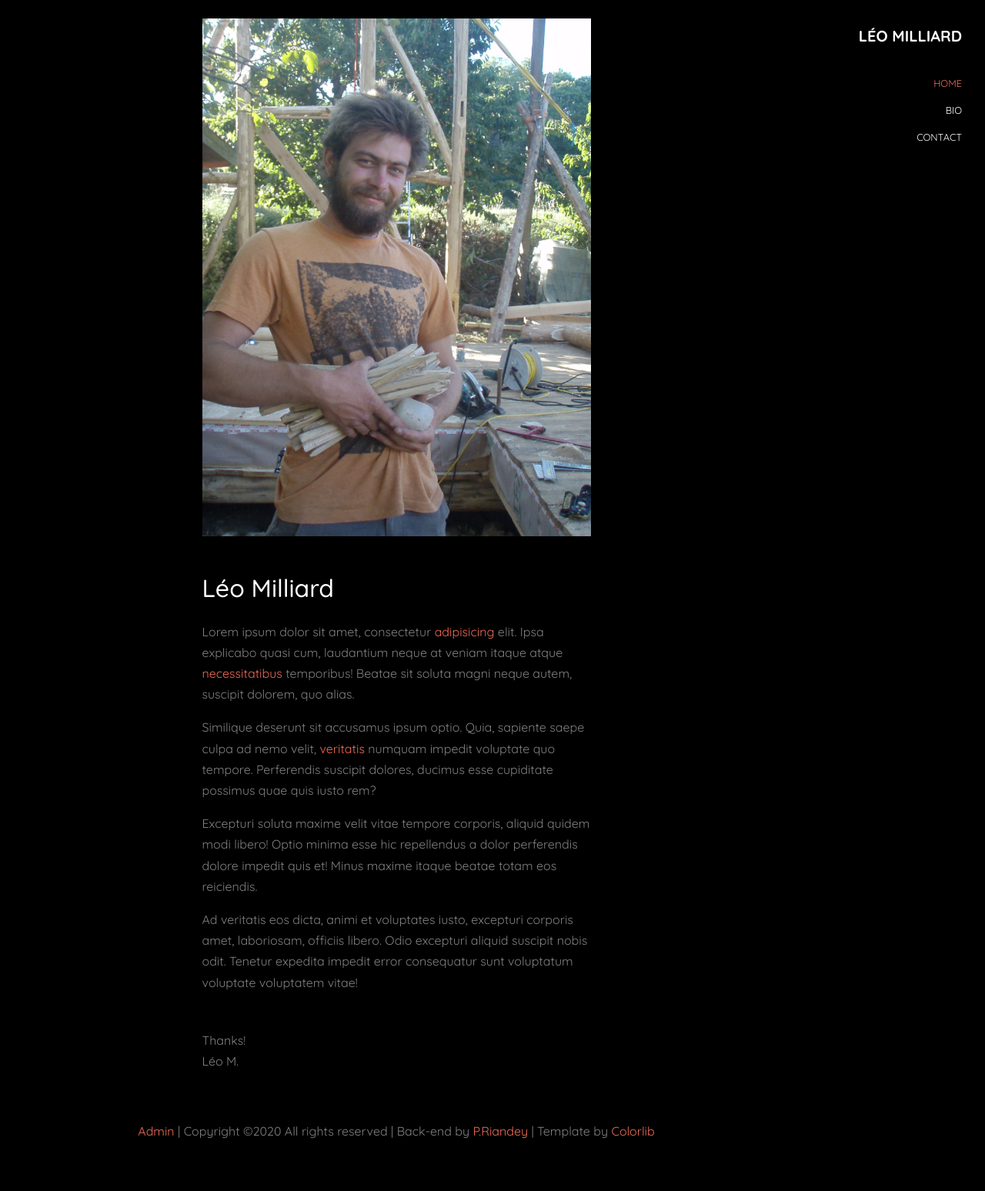
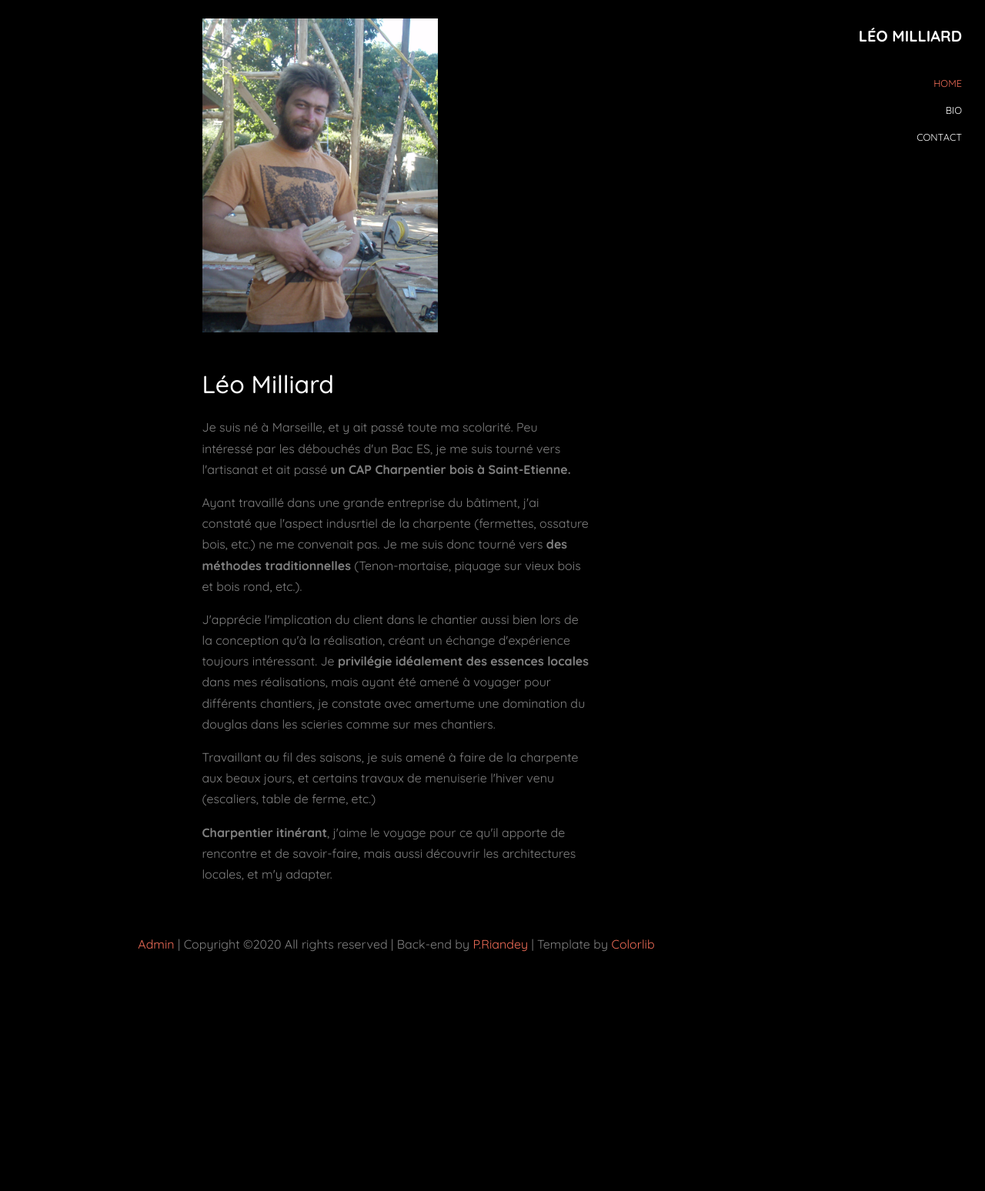
Before and after one commit to priandey/webCarpentry, a Django app: page /bio/ in a window 1280 px wide. Shown: the whole page at 77% size. After the commit the page ends 1237 px from the top, so only its background shows below. Run offline with Django 3.2, Linux system fonts and the light colour scheme; some libraries are stand-ins or nearby versions; some web fonts are replaced.

Commit message:
production fixes

```diff
--- a/webCarpentry/chantier/templates/chantier/bio.html
+++ b/webCarpentry/chantier/templates/chantier/bio.html
@@ -7,19 +7,18 @@
 
         <div class="col-md-6 pt-4">
           <figure class="mb-5" data-aos="fade-up">
-            <img src="{% static 'images/profile_picture.jpg' %}" alt="Image" class="img-fluid">
+            <img src="{% static 'images/profile_picture.jpg' %}" alt="Image" class="img-fluid" width='306px' height='408px'>
           </figure>
 
           <h2 class="text-white mb-4" data-aos="fade-up">Léo Milliard</h2>
 
           <div class="row" data-aos="fade-up">
             <div class="col-md-12">
-              <p>Lorem ipsum dolor sit amet, consectetur <a href="#">adipisicing</a> elit. Ipsa explicabo quasi cum, laudantium neque at veniam itaque atque <a href="#">necessitatibus</a> temporibus! Beatae sit soluta magni neque autem, suscipit dolorem, quo alias.</p>
-              <p>Similique deserunt sit accusamus ipsum optio. Quia, sapiente saepe culpa ad nemo velit, <a href="#">veritatis</a> numquam impedit voluptate quo tempore. Perferendis suscipit dolores, ducimus esse cupiditate possimus quae quis iusto rem?</p>
-              <p>Excepturi soluta maxime velit vitae tempore corporis, aliquid quidem modi libero! Optio minima esse hic repellendus a dolor perferendis dolore impedit quis et! Minus maxime itaque beatae totam eos reiciendis.</p>
-              <p class="mb-5">Ad veritatis eos dicta, animi et voluptates iusto, excepturi corporis amet, laboriosam, officiis libero. Odio excepturi aliquid suscipit nobis odit. Tenetur expedita impedit error consequatur sunt voluptatum voluptate voluptatem vitae!</p>
-
-              <p cass="mt-4">Thanks! <br> Léo M.</p>
+		    <p> Je suis né à Marseille, et y ait passé toute ma scolarité. Peu intéressé par les débouchés d'un Bac ES, je me suis tourné vers l'artisanat et ait passé <strong>un CAP Charpentier bois à Saint-Etienne.</strong></p>
+		    <p>Ayant travaillé dans une grande entreprise du bâtiment, j'ai constaté que l'aspect indusrtiel de la charpente (fermettes, ossature bois, etc.) ne me convenait pas. Je me suis donc tourné vers <strong>des méthodes traditionnelles</strong> (Tenon-mortaise, piquage sur vieux bois et bois rond, etc.).</p>
+		    <p>J'apprécie l'implication du client dans le chantier aussi bien lors de la conception qu'à la réalisation, créant un échange d'expérience toujours intéressant. Je <strong>privilégie idéalement des essences locales</strong> dans mes réalisations, mais ayant été amené à voyager pour différents chantiers, je constate avec amertume une domination du douglas dans les scieries comme sur mes chantiers.</p>
+		    <p>Travaillant au fil des saisons, je suis amené à faire de la charpente aux beaux jours, et certains travaux de menuiserie l'hiver venu (escaliers, table de ferme, etc.) </p>
+		    <p><strong>Charpentier itinérant</strong>, j'aime le voyage pour ce qu'il apporte de rencontre et de savoir-faire, mais aussi découvrir les architectures locales, et m'y adapter. </p>
             </div>
           </div>
         </div>
--- a/webCarpentry/chantier/templates/chantier/index.html
+++ b/webCarpentry/chantier/templates/chantier/index.html
@@ -3,10 +3,23 @@
 <!DOCTYPE html>
 <html lang="en">
   <head>
-    <title>Léo Milliard, Charpentier</title>
+    <!-- Global site tag (gtag.js) - Google Analytics -->
+<script async src="https://www.googletagmanager.com/gtag/js?id=UA-156006226-1"></script>
+<script>
+  window.dataLayer = window.dataLayer || [];
+  function gtag(){dataLayer.push(arguments);}
+  gtag('js', new Date());
+
+  gtag('config', 'UA-156006226-1');
+</script>
+
+    <title>Léo Milliard, Charpentier traditionnel itinérant</title>
     <meta charset="utf-8">
     <meta name="viewport" content="width=device-width, initial-scale=1, shrink-to-fit=no">
-
+    <meta name="description" content="Portofolio de Léo Milliard, charpentier traditionnel itinérant du Morvan aux Cévennes en passant par Aubagne." />
+    <meta name="generator" content="Django 2" />
+    <meta name="keywords" content="léo milliard, milliard, charpente, charpente traditionnelle, escaliers, abris, tenon, mortaise, tenon mortaise, charpentier itinérant, charpente traditionnelle, morvan" />
+    <meta name="new_keywords" content="léo milliard, milliard, charpente, charpente traditionnelle, escaliers, abris, tenon, mortaise, tenon mortaise, charpentier itinérant, morvan" />
     <link href="https://fonts.googleapis.com/css?family=Quicksand:300,400,500,700,900" rel="stylesheet">
     <link rel="stylesheet" href="{% static 'fonts/icomoon/style.css' %}">
 
--- a/webCarpentry/chantier/templates/chantier/single.html
+++ b/webCarpentry/chantier/templates/chantier/single.html
@@ -5,14 +5,14 @@
 
       <div class="row pt-4 mb-5 text-center">
         <div class="col-12">
-          <h2 class="text-white mb-4">{{ chantier.name }} &mdash; {{ chantier.date_of_work }}</h2>
-          <p>{{ chantier.description }}</p>
+		<h2 class="text-white mb-4">{{ chantier.name }} &mdash; {{ chantier.date_of_work|date:'F Y' }}</h2>
+		{% autoescape off %} <p>{{ chantier.description }}</p>{% endautoescape %}
         </div>
       </div>
 
       <div class="row align-items-stretch">
 
-        {% for photo in chantier.pictures.all %}
+        {% for photo in all_pictures %}
         <div class="col-6 col-md-6 col-lg-3" data-aos="fade-up">
           <a href="{{ photo.picture.url }}" class="d-block photo-item" data-fancybox="gallery">
             <img src="{{ photo.picture.url }}" alt="{{chantier.name}}" class="img-fluid">
--- a/webCarpentry/chantier/views.py
+++ b/webCarpentry/chantier/views.py
@@ -1,7 +1,7 @@
 from django.shortcuts import render, get_object_or_404, redirect
 from django.core.mail import BadHeaderError, send_mail
 from django.http import HttpResponse
-from .models import Chantier
+from .models import Chantier, Picture
 
 
 def index(request):
@@ -11,6 +11,7 @@ def index(request):
 
 def chantier(request, pk):
     chantier = get_object_or_404(Chantier, pk=pk)
+    all_pictures = Picture.objects.filter(chantier=chantier).order_by('pk')
     return render(request, 'chantier/single.html', locals())
 
 def bio(request):
@@ -29,3 +30,5 @@ def send_email(request):
         except BadHeaderError:
             return HttpResponse("Invalid Header Found.")
         return redirect("home")
+    else:
+        return HttpResponse("No Post Request")
--- a/webCarpentry/webCarpentry/settings/__init__.py
+++ b/webCarpentry/webCarpentry/settings/__init__.py
@@ -120,4 +120,3 @@ EMAIL_USE_TLS = False
 EMAIL_HOST = "SSL0.OVH.NET"
 EMAIL_PORT = 587
 EMAIL_HOST_USER = "contact@leocharpente.fr"
-EMAIL_HOST_PASSWORD = os.environ.get("MAIL_PASSWORD")
```
Also changed, not shown: webCarpentry/chantier/__init__.py (deleted), webCarpentry/chantier/migrations/__init__.py (deleted), webCarpentry/chantier/templatetags/__init__.py (deleted), webCarpentry/webCarpentry/__init__.py (deleted), 3 other files.
